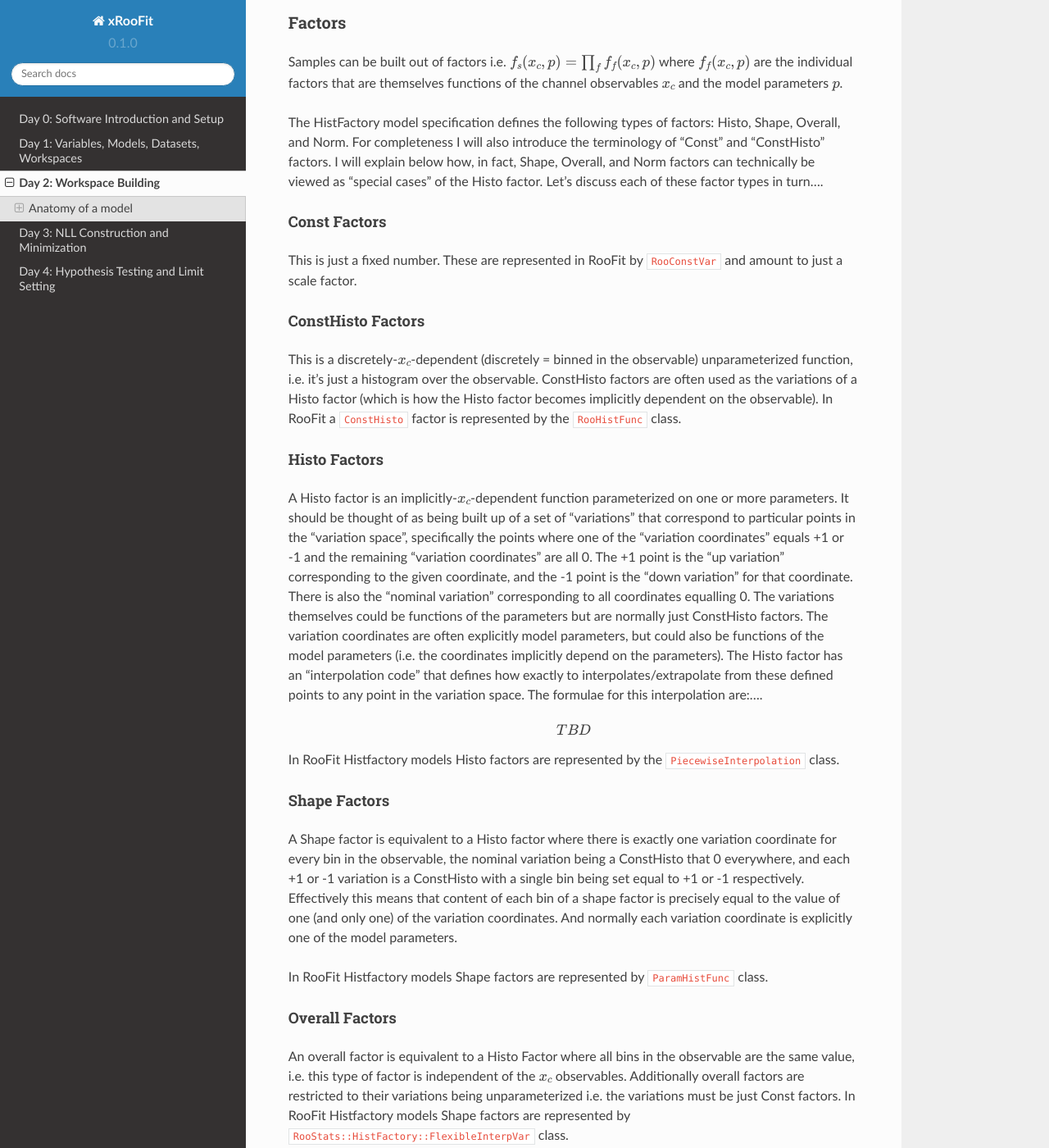
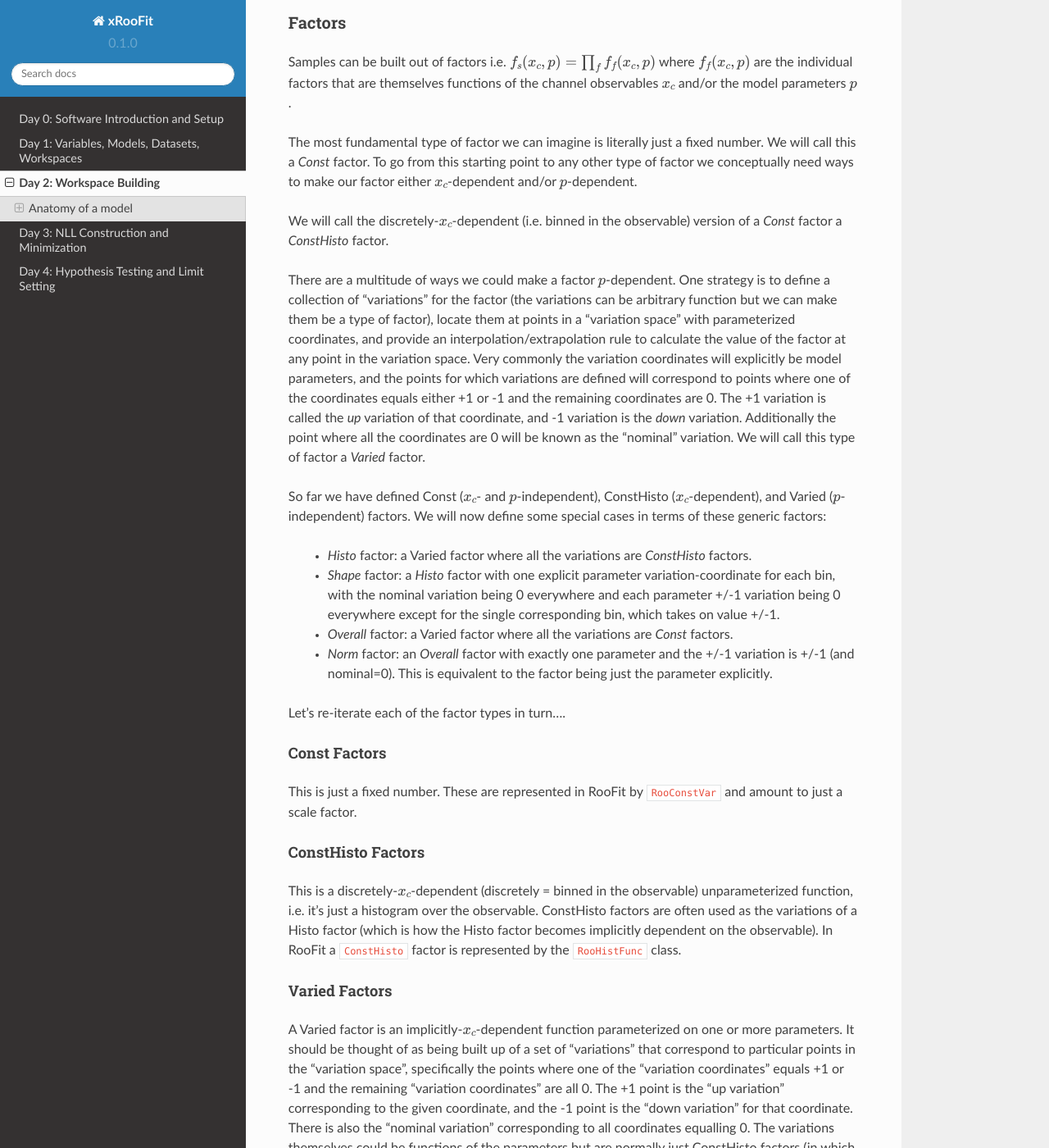
Before and after one commit to will-cern/xroofit-readthedocs, a Sphinx documentation site: the page built from docs/source/workspaceBuilding.rst, in a window 1280 px wide and 1400 px high, scrolled down 350 px. Shown: the whole window at 82% size. Built offline with Sphinx 7.4.7 and the Read the Docs theme 2.0.0, drawn with Linux system fonts in a browser that asks for light colours; some of the changed text lies outside the part shown.

Commit message:
Update workspaceBuilding.rst

```diff
--- a/docs/source/workspaceBuilding.rst
+++ b/docs/source/workspaceBuilding.rst
@@ -15,9 +15,22 @@ Samples
 
 Factors
 --------
-Samples can be built out of factors i.e. :math:`f_{s}(x_{c},p) = \prod_f f_{f}(x_{c},p)` where :math:`f_{f}(x_{c},p)` are the individual factors that are themselves functions of the channel observables :math:`x_{c}` and the model parameters :math:`p`.
+Samples can be built out of factors i.e. :math:`f_{s}(x_{c},p) = \prod_f f_{f}(x_{c},p)` where :math:`f_{f}(x_{c},p)` are the individual factors that are themselves functions of the channel observables :math:`x_{c}` and/or the model parameters :math:`p`.
 
-The HistFactory model specification defines the following types of factors: Histo, Shape, Overall, and Norm. For completeness I will also introduce the terminology of "Const" and "ConstHisto" factors. I will explain below how, in fact, Shape, Overall, and Norm factors can technically be viewed as "special cases" of the Histo factor. Let's discuss each of these factor types in turn....
+The most fundamental type of factor we can imagine is literally just a fixed number. We will call this a `Const` factor. To go from this starting point to any other type of factor we conceptually need ways to make our factor either :math:`x_{c}`-dependent and/or :math:`p`-dependent.
+
+We will call the discretely-:math:`x_{c}`-dependent (i.e. binned in the observable) version of a `Const` factor a `ConstHisto` factor.
+
+There are a multitude of ways we could make a factor :math:`p`-dependent. One strategy is to define a collection of "variations" for the factor (the variations can be arbitrary function but we can make them be a type of factor), locate them at points in a "variation space" with parameterized coordinates, and provide an interpolation/extrapolation rule to calculate the value of the factor at any point in the variation space. Very commonly the variation coordinates will explicitly be model parameters, and the points for which variations are defined will correspond to points where one of the coordinates equals either +1 or -1 and the remaining coordinates are 0. The +1 variation is called the `up` variation of that coordinate, and -1 variation is the `down` variation. Additionally the point where all the coordinates are 0 will be known as the "nominal" variation. We will call this type of factor a `Varied` factor.
+
+So far we have defined Const (:math:`x_{c}`- and :math:`p`-independent), ConstHisto (:math:`x_{c}`-dependent), and Varied (:math:`p`-independent) factors. We will now define some special cases in terms of these generic factors:
+
+   * `Histo` factor: a Varied factor where all the variations are `ConstHisto` factors.
+   * `Shape` factor: a `Histo` factor with one explicit parameter variation-coordinate for each bin, with the nominal variation being 0 everywhere and each parameter +/-1 variation being 0 everywhere except for the single corresponding bin, which takes on value +/-1.
+   * `Overall` factor: a Varied factor where all the variations are `Const` factors.
+   * `Norm` factor: an `Overall` factor with exactly one parameter and the +/-1 variation is +/-1 (and nominal=0). This is equivalent to the factor being just the parameter explicitly.
+
+Let's re-iterate each of the factor types in turn....
 
 Const Factors
 ^^^^^^^^^^^^^^
@@ -27,9 +40,9 @@ ConstHisto Factors
 ^^^^^^^^^^^^^^
 This is a discretely-:math:`x_{c}`-dependent (discretely = binned in the observable) unparameterized function, i.e. it's just a histogram over the observable. ConstHisto factors are often used as the variations of a Histo factor (which is how the Histo factor becomes implicitly dependent on the observable). In RooFit a ``ConstHisto`` factor is represented by the ``RooHistFunc`` class.
 
-Histo Factors
+Varied Factors
 ^^^^^^^^^^^^^^
-A Histo factor is an implicitly-:math:`x_{c}`-dependent function parameterized on one or more parameters. It should be thought of as being built up of a set of "variations" that correspond to particular points in the "variation space", specifically the points where one of the "variation coordinates" equals +1 or -1 and the remaining "variation coordinates" are all 0. The +1 point is the "up variation" corresponding to the given coordinate, and the -1 point is the "down variation" for that coordinate. There is also the "nominal variation"  corresponding to all coordinates equalling 0. The variations themselves could be functions of the parameters but are normally just ConstHisto factors. The variation coordinates are often explicitly model parameters, but could also be functions of the model parameters (i.e. the coordinates implicitly depend on the parameters). The Histo factor has an "interpolation code" that defines how exactly to interpolates/extrapolate from these defined points to any point in the variation space. The formulae for this interpolation are:....
+A Varied factor is an implicitly-:math:`x_{c}`-dependent function parameterized on one or more parameters. It should be thought of as being built up of a set of "variations" that correspond to particular points in the "variation space", specifically the points where one of the "variation coordinates" equals +1 or -1 and the remaining "variation coordinates" are all 0. The +1 point is the "up variation" corresponding to the given coordinate, and the -1 point is the "down variation" for that coordinate. There is also the "nominal variation"  corresponding to all coordinates equalling 0. The variations themselves could be functions of the parameters but are normally just ConstHisto factors (in which case the Varied factor is called a `Histo` factor). The variation coordinates are often explicitly model parameters, but could also be functions of the model parameters (i.e. the coordinates implicitly depend on the parameters). The Varied factor has an "interpolation code" that defines how exactly to interpolates/extrapolate from these defined points to any point in the variation space. The formulae for this interpolation are:....
 
 .. math::
 
```
